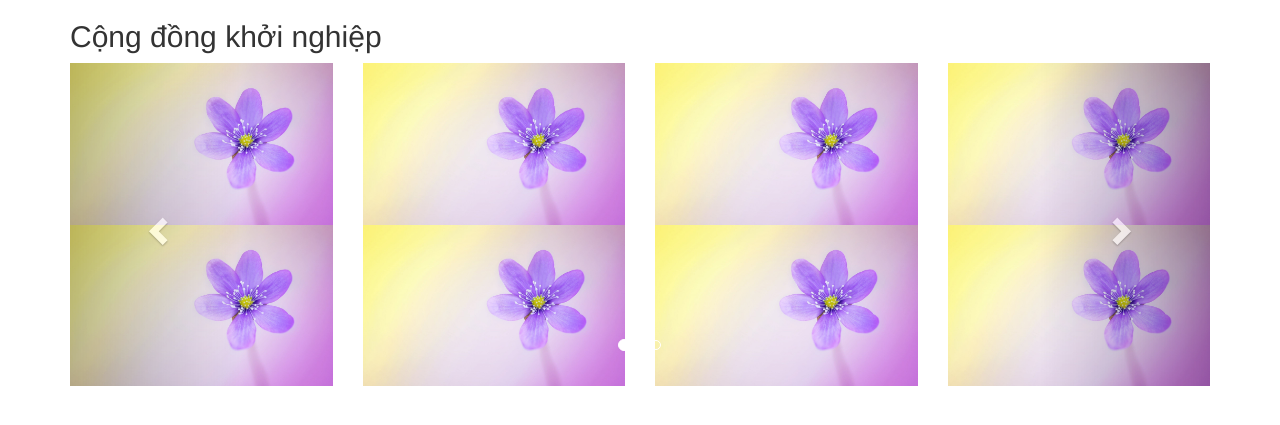
After one commit to PTIT71/ComunityStartup, a PHP site: page /template/Slider_Chay.html in a window 1280 px wide. The commit adds this page. Shown: the top 425 px of the page. Run offline with PHP 8.4, Linux system fonts and the light colour scheme.

Commit message:
Commit slider

```diff
--- a/4_Duyen/CDKN/static/assets/style.css
+++ b/4_Duyen/CDKN/static/assets/style.css
@@ -44,3 +44,44 @@
 .btn-submit{
   float: right;
 }
+.image, .image1, .image2, .image3, .image4, .image5, .image6, .image7, .image8 {
+  position: relative;
+}
+
+.image {
+  opacity: 1;
+  display: block;
+  width: 100%;
+  height: auto;
+  transition: .5s ease;
+  backface-visibility: hidden;
+}
+
+.middle {
+  transition: .5s ease;
+  opacity: 0;
+  position: absolute;
+  top: 50%;
+  left: 50%;
+  transform: translate(-50%, -50%);
+  -ms-transform: translate(-50%, -50%);
+  text-align: center;
+}
+
+.image:hover .image,.image1:hover .image,.image2:hover .image,.image3:hover .image,.image4:hover .image,.image5:hover .image,.image6:hover .image,.image7:hover .image,.image8:hover .image {
+  opacity: 0.3;
+}
+
+.image:hover .middle, .image1:hover .middle, .image2:hover .middle, .image3:hover .middle, .image4:hover .middle, .image5:hover .middle, .image6:hover .middle, .image7:hover .middle, .image8:hover .middle {
+  opacity: 1;
+}
+.text {
+  background-color: #4CAF50;
+  color: white;
+  font-size: 16px;
+  padding: 16px 32px;
+}
+.label-content{
+  color: black;
+  font-size: 16px;
+}
--- /dev/null
+++ b/4_Duyen/CDKN/template/Slider_Chay.html
@@ -0,0 +1,228 @@
+<!DOCTYPE html>
+<html lang="en">
+<head>
+  <meta charset="UTF-8">
+  <title>Slider chạy được rồi</title>
+  <script src="../static/assets/jquery/jquery.3.2.1.js "></script>
+  <script src="../static/assets/bootstrap/js/bootstrap.min.js "></script>
+  <script src="../static/assets/bootstrap/js/parallax.min.js"></script>
+  <link rel="stylesheet" href="../static/assets/bootstrap/css/bootstrap.min.css">
+  <link rel="stylesheet" href="../static/assets/fontawesome/css/font-awesome.min.css">
+  <link rel="stylesheet" href="../static/assets/style.css">
+</head>
+<body>
+<div class="container">
+  <h2>Cộng đồng khởi nghiệp</h2>
+  <div id="myCarousel" class="carousel slide" data-ride="carousel">
+    <!-- Indicators -->
+    <ol class="carousel-indicators">
+      <li data-target="#myCarousel" data-slide-to="0" class="active"></li>
+      <li data-target="#myCarousel" data-slide-to="1"></li>
+      <li data-target="#myCarousel" data-slide-to="2"></li>
+    </ol>
+
+    <!-- Wrapper for slides -->
+    <div class="carousel-inner">
+      <div class="item active">
+        <div class="row">
+          <div class="col-md-3 col-lg-3 col-xs-12 col-sm-12 image1">
+            <img src="../static/image/h1.jpg" alt="Avatar" class="image" >
+            <div class="middle">
+              <div class="text">Tiêu đề</div>
+              <label class="control-label label-content">Dự án cộng đồng khoa học</label>
+            </div>
+          </div>
+          <div class="col-md-3 col-lg-3 col-xs-12 col-sm-12 image2">
+            <img src="../static/image/h1.jpg" alt="Avatar" class="image" >
+            <div class="middle">
+              <div class="text">Tiêu đề</div>
+              <label class="control-label label-content">Dự án cộng đồng khoa học</label>
+            </div>
+          </div>
+          <div class="col-md-3 col-lg-3 col-xs-12 col-sm-12 image3">
+            <img src="../static/image/h1.jpg" alt="Avatar" class="image" >
+            <div class="middle">
+              <div class="text">Tiêu đề</div>
+              <label class="control-label label-content">Dự án cộng đồng khoa học</label>
+            </div>
+          </div>
+          <div class="col-md-3 col-lg-3 col-xs-12 col-sm-12 image4">
+            <img src="../static/image/h1.jpg" alt="Avatar" class="image" >
+            <div class="middle">
+              <div class="text">Tiêu đề</div>
+              <label class="control-label label-content">Dự án cộng đồng khoa học</label>
+            </div>
+          </div>
+        </div>
+        <div class="row">
+          <div class="col-md-3 col-lg-3 col-xs-12 col-sm-12 image5">
+            <img src="../static/image/h1.jpg" alt="Avatar" class="image" >
+            <div class="middle">
+              <div class="text">Tiêu đề</div>
+              <label class="control-label label-content">Dự án cộng đồng khoa học</label>
+            </div>
+          </div>
+          <div class="col-md-3 col-lg-3 col-xs-12 col-sm-12 image6">
+            <img src="../static/image/h1.jpg" alt="Avatar" class="image" >
+            <div class="middle">
+              <div class="text">Tiêu đề</div>
+              <label class="control-label label-content">Dự án cộng đồng khoa học</label>
+            </div>
+          </div>
+          <div class="col-md-3 col-lg-3 col-xs-12 col-sm-12 image7">
+            <img src="../static/image/h1.jpg" alt="Avatar" class="image" >
+            <div class="middle">
+              <div class="text">Tiêu đề</div>
+              <label class="control-label label-content">Dự án cộng đồng khoa học</label>
+            </div>
+          </div>
+          <div class="col-md-3 col-lg-3 col-xs-12 col-sm-12 image8">
+            <img src="../static/image/h1.jpg" alt="Avatar" class="image" >
+            <div class="middle">
+              <div class="text">Tiêu đề</div>
+              <label class="control-label label-content">Dự án cộng đồng khoa học</label>
+            </div>
+          </div>
+        </div>
+      </div>
+
+      <div class="item">
+        <div class="row">
+          <div class="col-md-3 col-lg-3 col-xs-12 col-sm-12 image1">
+            <img src="../static/image/h1.jpg" alt="Avatar" class="image" >
+            <div class="middle">
+              <div class="text">Tiêu đề</div>
+              <label class="control-label label-content">Dự án cộng đồng khoa học</label>
+            </div>
+          </div>
+          <div class="col-md-3 col-lg-3 col-xs-12 col-sm-12 image2">
+            <img src="../static/image/h1.jpg" alt="Avatar" class="image" >
+            <div class="middle">
+              <div class="text">Tiêu đề</div>
+              <label class="control-label label-content">Dự án cộng đồng khoa học</label>
+            </div>
+          </div>
+          <div class="col-md-3 col-lg-3 col-xs-12 col-sm-12 image3">
+            <img src="../static/image/h1.jpg" alt="Avatar" class="image" >
+            <div class="middle">
+              <div class="text">Tiêu đề</div>
+              <label class="control-label label-content">Dự án cộng đồng khoa học</label>
+            </div>
+          </div>
+          <div class="col-md-3 col-lg-3 col-xs-12 col-sm-12 image4">
+            <img src="../static/image/h1.jpg" alt="Avatar" class="image" >
+            <div class="middle">
+              <div class="text">Tiêu đề</div>
+              <label class="control-label label-content">Dự án cộng đồng khoa học</label>
+            </div>
+          </div>
+        </div>
+        <div class="row">
+          <div class="col-md-3 col-lg-3 col-xs-12 col-sm-12 image5">
+            <img src="../static/image/h1.jpg" alt="Avatar" class="image" >
+            <div class="middle">
+              <div class="text">Tiêu đề</div>
+              <label class="control-label label-content">Dự án cộng đồng khoa học</label>
+            </div>
+          </div>
+          <div class="col-md-3 col-lg-3 col-xs-12 col-sm-12 image6">
+            <img src="../static/image/h1.jpg" alt="Avatar" class="image" >
+            <div class="middle">
+              <div class="text">Tiêu đề</div>
+              <label class="control-label label-content">Dự án cộng đồng khoa học</label>
+            </div>
+          </div>
+          <div class="col-md-3 col-lg-3 col-xs-12 col-sm-12 image7">
+            <img src="../static/image/h1.jpg" alt="Avatar" class="image" >
+            <div class="middle">
+              <div class="text">Tiêu đề</div>
+              <label class="control-label label-content">Dự án cộng đồng khoa học</label>
+            </div>
+          </div>
+          <div class="col-md-3 col-lg-3 col-xs-12 col-sm-12 image8">
+            <img src="../static/image/h1.jpg" alt="Avatar" class="image" >
+            <div class="middle">
+              <div class="text">Tiêu đề</div>
+              <label class="control-label label-content">Dự án cộng đồng khoa học</label>
+            </div>
+          </div>
+        </div>
+      </div>
+
+      <div class="item">
+        <div class="row">
+          <div class="col-md-3 col-lg-3 col-xs-12 col-sm-12 image1">
+            <img src="../static/image/h1.jpg" alt="Avatar" class="image" >
+            <div class="middle">
+              <div class="text">Tiêu đề</div>
+              <label class="control-label label-content">Dự án cộng đồng khoa học</label>
+            </div>
+          </div>
+          <div class="col-md-3 col-lg-3 col-xs-12 col-sm-12 image2">
+            <img src="../static/image/h1.jpg" alt="Avatar" class="image" >
+            <div class="middle">
+              <div class="text">Tiêu đề</div>
+              <label class="control-label label-content">Dự án cộng đồng khoa học</label>
+            </div>
+          </div>
+          <div class="col-md-3 col-lg-3 col-xs-12 col-sm-12 image3">
+            <img src="../static/image/h1.jpg" alt="Avatar" class="image" >
+            <div class="middle">
+              <div class="text">Tiêu đề</div>
+              <label class="control-label label-content">Dự án cộng đồng khoa học</label>
+            </div>
+          </div>
+          <div class="col-md-3 col-lg-3 col-xs-12 col-sm-12 image4">
+            <img src="../static/image/h1.jpg" alt="Avatar" class="image" >
+            <div class="middle">
+              <div class="text">Tiêu đề</div>
+              <label class="control-label label-content">Dự án cộng đồng khoa học</label>
+            </div>
+          </div>
+        </div>
+        <div class="row">
+          <div class="col-md-3 col-lg-3 col-xs-12 col-sm-12 image5">
+            <img src="../static/image/h1.jpg" alt="Avatar" class="image" >
+            <div class="middle">
+              <div class="text">Tiêu đề</div>
+              <label class="control-label label-content">Dự án cộng đồng khoa học</label>
+            </div>
+          </div>
+          <div class="col-md-3 col-lg-3 col-xs-12 col-sm-12 image6">
+            <img src="../static/image/h1.jpg" alt="Avatar" class="image" >
+            <div class="middle">
+              <div class="text">Tiêu đề</div>
+              <label class="control-label label-content">Dự án cộng đồng khoa học</label>
+            </div>
+          </div>
+          <div class="col-md-3 col-lg-3 col-xs-12 col-sm-12 image7">
+            <img src="../static/image/h1.jpg" alt="Avatar" class="image" >
+            <div class="middle">
+              <div class="text">Tiêu đề</div>
+              <label class="control-label label-content">Dự án cộng đồng khoa học</label>
+            </div>
+          </div>
+          <div class="col-md-3 col-lg-3 col-xs-12 col-sm-12 image8">
+            <img src="../static/image/h1.jpg" alt="Avatar" class="image" >
+            <div class="middle">
+              <div class="text">Tiêu đề</div>
+              <label class="control-label label-content">Dự án cộng đồng khoa học</label>
+            </div>
+          </div>
+        </div>
+      </div>
+    </div>
+
+    <!-- Left and right controls -->
+    <a class="left carousel-control" href="#myCarousel" data-slide="prev">
+      <span class="glyphicon glyphicon-chevron-left"></span>
+      <span class="sr-only">Previous</span>
+    </a>
+    <a class="right carousel-control" href="#myCarousel" data-slide="next">
+      <span class="glyphicon glyphicon-chevron-right"></span>
+      <span class="sr-only">Next</span>
+    </a>
+  </div>
+</div>
+</body>
+</html>
```
Also changed, not shown: 4_Duyen/CDKN/static/image/h1.jpg (added).
